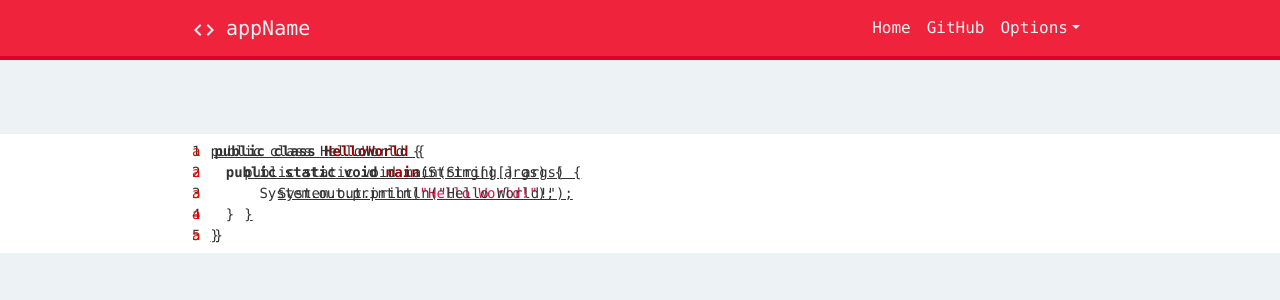
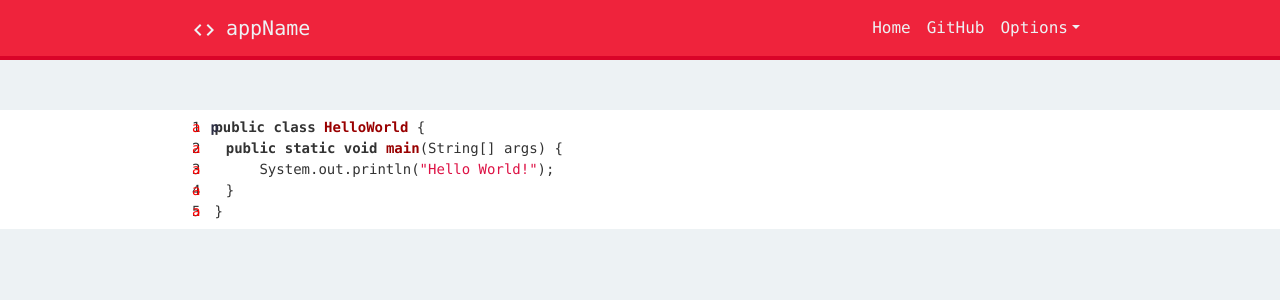
Before and after one commit to anoojlal/HFCYTHW, a React (Create React App) app in the folder idk-yet/: page /solo in a window 1280 px wide. Shown: the top 300 px of the page. Built offline with nearby package versions, Linux system fonts and the light colour scheme.

Commit message:
blinking text background for current char

```diff
--- a/idk-yet/src/components/Solo.js
+++ b/idk-yet/src/components/Solo.js
@@ -41,13 +41,13 @@ export default class Solo extends React.Component {
       <div>
         <AppNavbar />
         <div className="solo">
-          <span class="blinking-cursor">|</span>
           <div className="codeBlock">
             <div className="overlay">
               <div className="lineNumbers">{"a\na\na\na\na\n"}</div>
-              <div>
-                {completed + current + incorrect + remaining}
-              </div>
+              <span>{completed}</span>
+              <span className="current">{current}</span>
+              <span className="incorrect">{incorrect}</span>
+              <span>{remaining}</span>
             </div>
             <SyntaxHighlighter
               language="java"
--- a/idk-yet/src/css/Solo.css
+++ b/idk-yet/src/css/Solo.css
@@ -16,7 +16,7 @@
     display: block;
     overflow-x: auto;
     padding: 0.5em 15%;
-    color: rgb(51, 51, 51);
+    color: transparent;
     background: transparent;
     white-space: pre-wrap;
     margin-bottom: 0px;
@@ -42,57 +42,63 @@
     color: red;
 }
 
-.blinking-cursor {
-    font-weight: 100;
+.current {
+    display: inline !important;
+    -webkit-animation: 700ms blink step-end infinite;
+    -moz-animation: 700ms blink step-end infinite;
+    -ms-animation: 700ms blink step-end infinite;
+    -o-animation: 700ms blink step-end infinite;
+    animation: 700ms blink step-end infinite;
     color: #2B2D42;
-    -webkit-animation: 1s blink step-end infinite;
-    -moz-animation: 1s blink step-end infinite;
-    -ms-animation: 1s blink step-end infinite;
-    -o-animation: 1s blink step-end infinite;
-    animation: 1s blink step-end infinite;
+    font-weight: bold;
+}
+
+.incorrect {
+    display: inline !important;
+    background: red;
 }
 
 @keyframes blink {
     from, to {
-        color: transparent;
+        background: transparent;
     }
     50% {
-        color: #2B2D42;
+        background: #EDF2F4;
     }
 }
 
 @-moz-keyframes blink {
     from, to {
-        color: transparent;
+        background: transparent;
     }
     50% {
-        color: #2B2D42;
+        background: #EDF2F4;
     }
 }
 
 @-webkit-keyframes blink {
     from, to {
-        color: transparent;
+        background: transparent;
     }
     50% {
-        color: #2B2D42;
+        background: #EDF2F4;
     }
 }
 
 @-ms-keyframes blink {
     from, to {
-        color: transparent;
+        background: transparent;
     }
     50% {
-        color: #2B2D42;
+        background: #EDF2F4;
     }
 }
 
 @-o-keyframes blink {
     from, to {
-        color: transparent;
+        background: transparent;
     }
     50% {
-        color: #2B2D42;
+        background: #EDF2F4;
     }
 }
```
